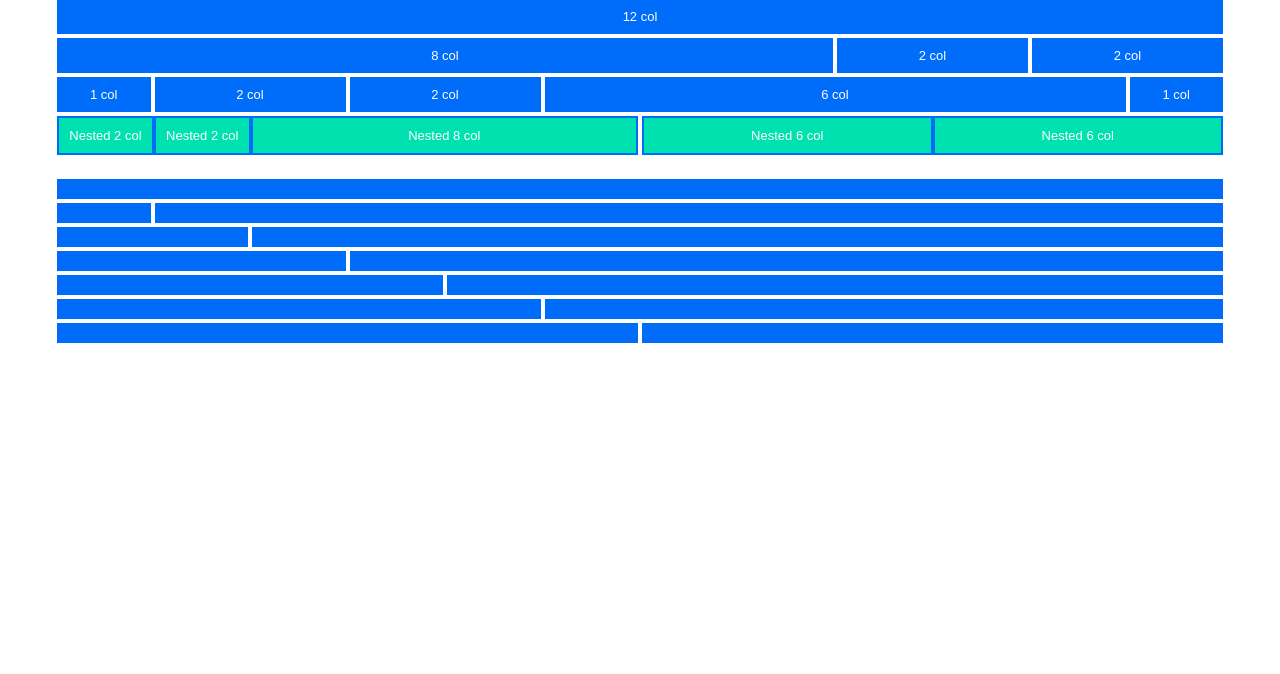
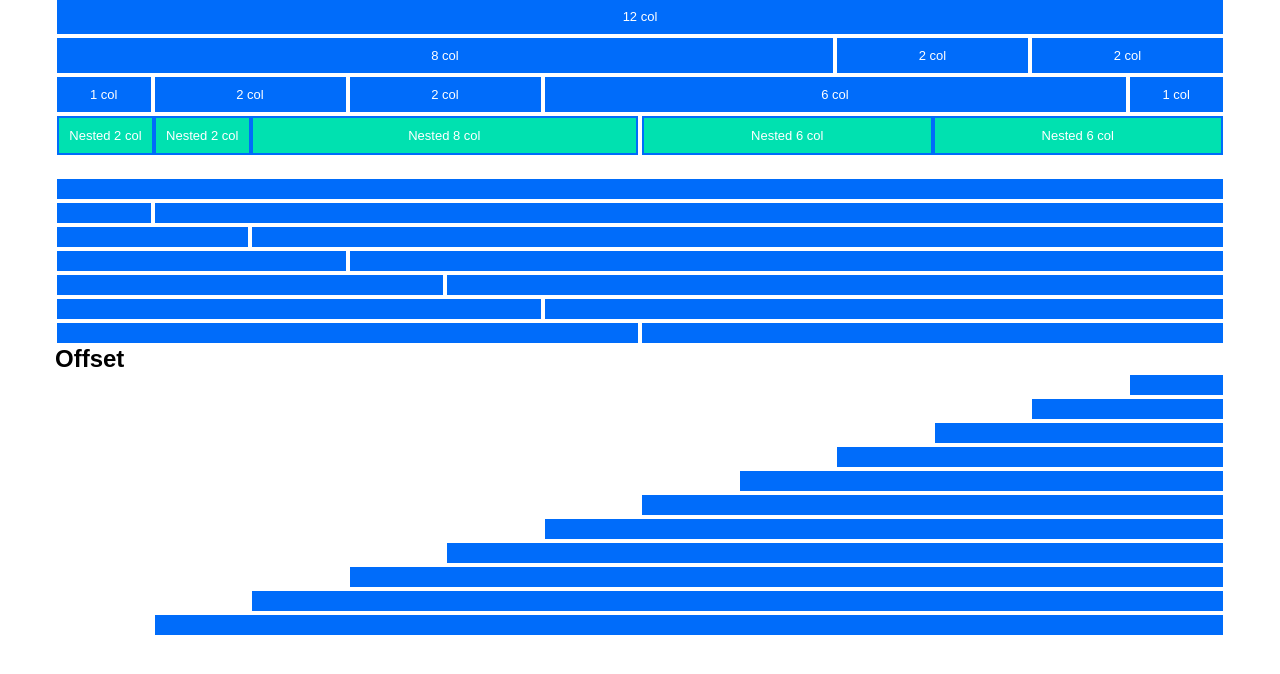
Before and after one commit to DanyMencu/html-css-12bool, a plain HTML site: page index.html in a window 1280 px wide. Shown: the part 118-792 px from the top of the page. Drawn offline with Linux system fonts and the light colour scheme.

Commit message:
Offset row add

```diff
--- a/index.html
+++ b/index.html
@@ -163,6 +163,42 @@
             <div class="col-6">
                 <div class="box"></div>
             </div>
+        </div>
+        <h2>Offset</h2>
+        <!-- OFFSET ROW -->
+        <div class="row">
+            <div class="col-1 offset-11">
+                <div class="box"></div>
+            </div>
+            <div class="col-2 offset-10">
+                <div class="box"></div>
+            </div>
+            <div class="col-3 offset-9">
+                <div class="box"></div>
+            </div>
+            <div class="col-4 offset-8">
+                <div class="box"></div>
+            </div>
+            <div class="col-5 offset-7">
+                <div class="box"></div>
+            </div>
+            <div class="col-6 offset-6">
+                <div class="box"></div>
+            </div>
+            <div class="col-7 offset-5">
+                <div class="box"></div>
+            </div>
+            <div class="col-8 offset-4">
+                <div class="box"></div>
+            </div>
+            <div class="col-9 offset-3">
+                <div class="box"></div>
+            </div>
+            <div class="col-10 offset-2">
+                <div class="box"></div>
+            </div>
+            <div class="col-11 offset-1">
+                <div class="box"></div>
             </div>
         </div>
     </div>
```
